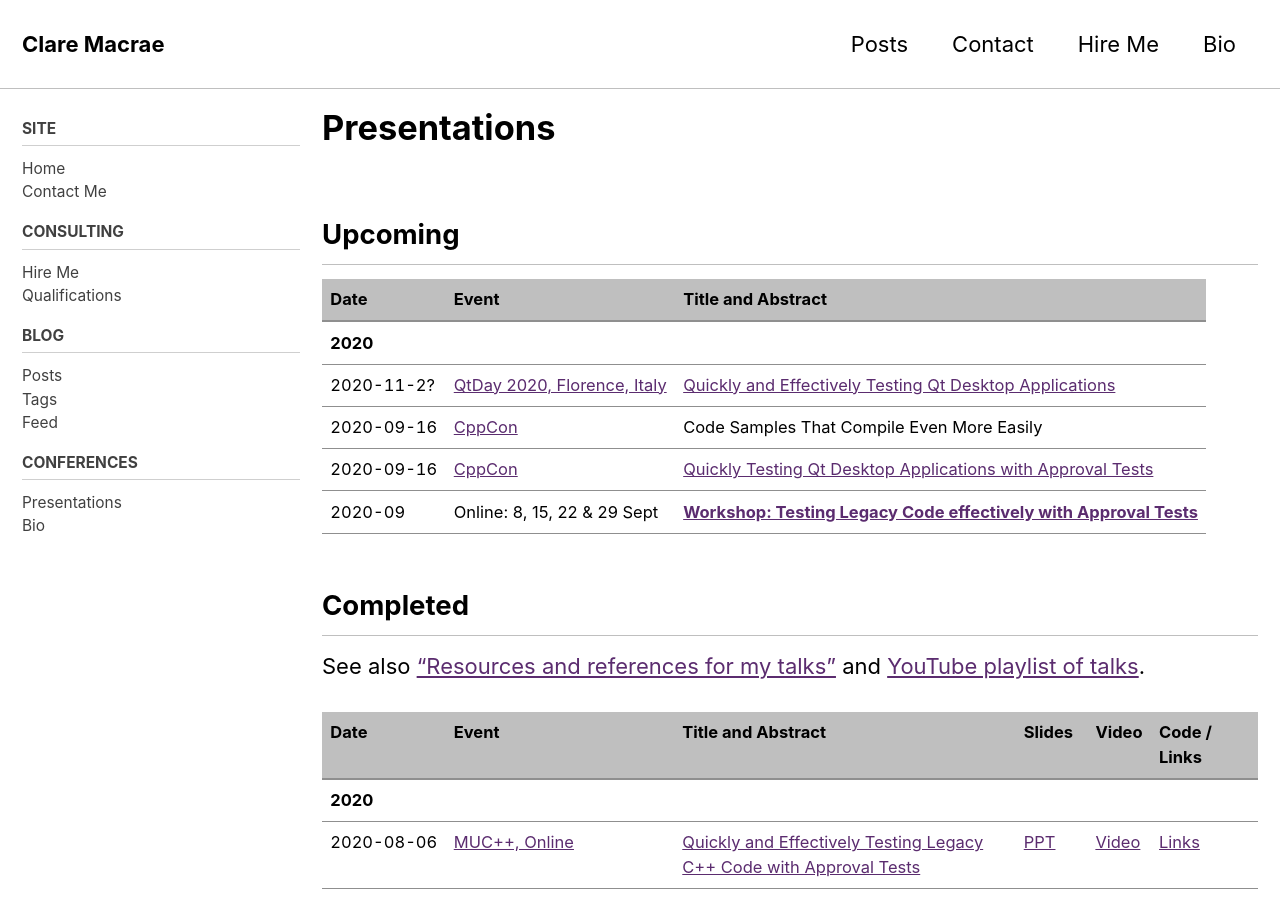
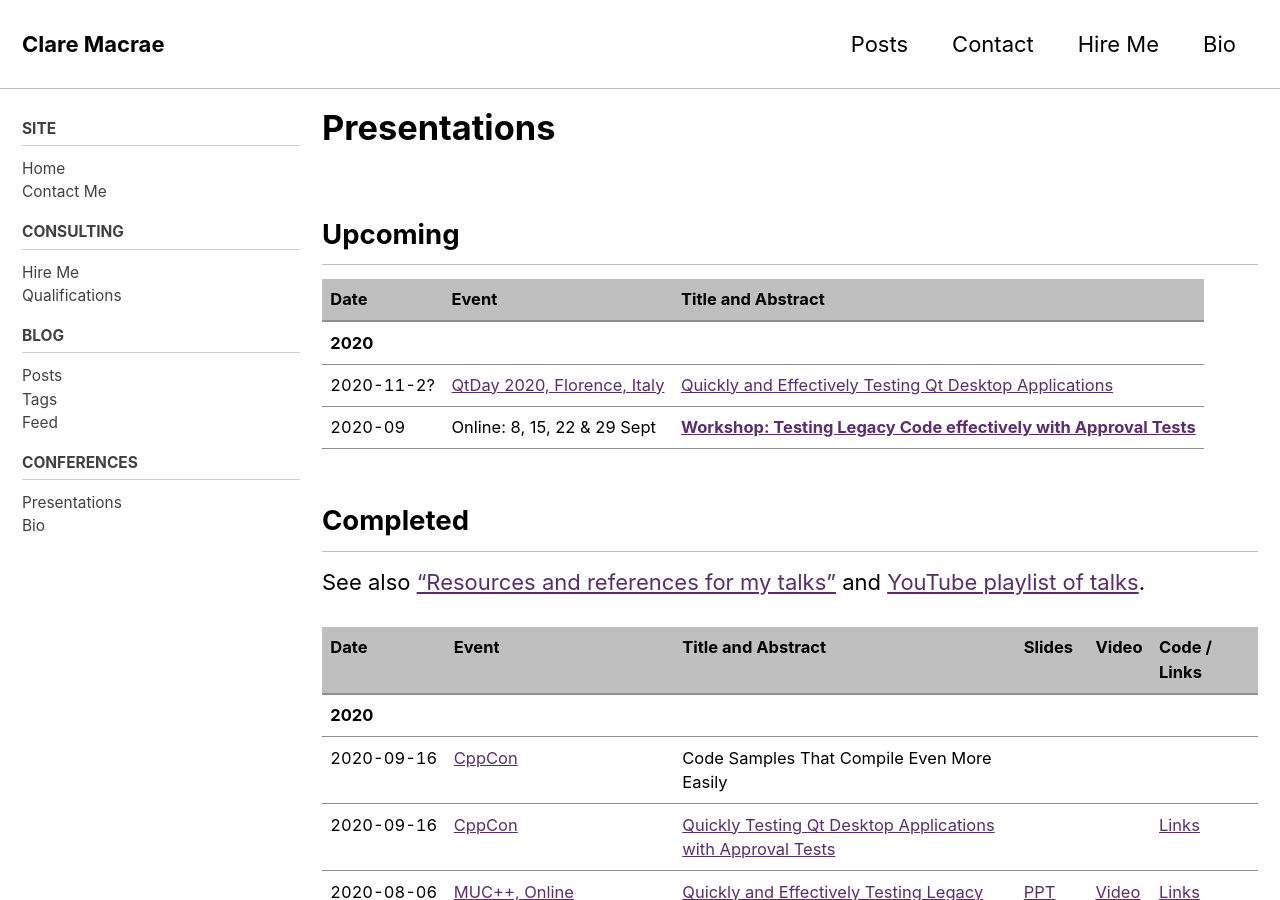
Before and after one commit to claremacrae/claremacrae.github.io, a Jekyll site: the page built from conferences/presentations.md, in a window 1280 px wide and 900 px high. Built offline with Jekyll 4.4.1, drawn with Linux system fonts in a browser that asks for light colours; cached includes are drawn as plain includes; nearby versions of some CDN libraries; some of the changed lines change nothing that is shown.

Commit message:
Move CppCon talks to Completed

```diff
--- a/conferences/presentations.md
+++ b/conferences/presentations.md
@@ -12,8 +12,6 @@ read_time: false
 | ----- | ----- | ------------------ |
 | **2020** | &nbsp; | &nbsp; |
 | <span class="text-tabular-dates">2020-11-2?</span> | [QtDay 2020, Florence,&nbsp;Italy](https://www.qtday.it/) | [Quickly and Effectively Testing Qt Desktop Applications](https://www.qtday.it/agenda/speakers/573234) |
-| <span class="text-tabular-dates">2020-09-16</span> | [CppCon](https://cppcon.org) | Code Samples That Compile Even More Easily |
-| <span class="text-tabular-dates">2020-09-16</span> | [CppCon](https://cppcon.org) | [Quickly Testing Qt Desktop Applications with Approval Tests](https://cppcon2020.sched.com/event/e7BA/quickly-testing-qt-desktop-applications-with-approval-tests) |
 | <span class="text-tabular-dates">2020-09</span> | Online: 8, 15, 22 & 29 Sept | [**Workshop: Testing Legacy Code effectively with Approval Tests**](https://claremacrae.co.uk/blog/2020/07/approvaltests-training-course) |
 
 ## Completed
@@ -23,6 +21,8 @@ See also ["Resources and references for my talks"](https://github.com/claremacra
 | Date  | Event | Title and Abstract | Slides  | Video | Code / Links |
 | ----- | ----- | ------------------ | ------- | ----- | ------------ |
 | **2020** | &nbsp; | &nbsp; | &nbsp; | &nbsp; | &nbsp; |
+| <span class="text-tabular-dates">2020-09-16</span> | [CppCon](https://cppcon.org) | Code Samples That Compile Even More Easily |
+| <span class="text-tabular-dates">2020-09-16</span> | [CppCon](https://cppcon.org) | [Quickly Testing Qt Desktop Applications with Approval Tests](https://cppcon2020.sched.com/event/e7BA/quickly-testing-qt-desktop-applications-with-approval-tests) | &nbsp; | &nbsp; | [Links](https://github.com/claremacrae/talks/blob/main/Quickly_Testing_Qt_Desktop_Applications.md#top)
 | <span class="text-tabular-dates">2020-08-06</span> | [MUC++, Online](https://www.meetup.com/MUCplusplus/) | [Quickly and Effectively Testing Legacy C++ Code with Approval Tests](https://www.meetup.com/MUCplusplus/events/272038301/) | [PPT](https://www.slideshare.net/ClareMacrae/quickly-and-effectively-testing-legacy-c-code-with-approval-tests-mu-cpp) | [Video](https://youtu.be/vtWnqqSUzrY) | [Links](https://github.com/claremacrae/talks/blob/main/Quickly_and_Effectively_Testing_Legacy_C++_Code_with_Approval_Tests.md#top) |
 | <span class="text-tabular-dates">2020-07-22</span> | [C++ on Sea, Online](https://cpponsea.uk/) | [Testing Legacy Code effectively with Approval Tests: 1-day workshop, presented jointly with Llewellyn Falco](https://cpponsea.uk/2020/sessions/workshop_testing-legacy-code-effectively-with-approval-tests.html) | &nbsp; | &nbsp; | &nbsp; |
 | <span class="text-tabular-dates">2020-07-16</span> | [C++ on Sea, Online](https://cpponsea.uk/) | Code Samples that Actually Compile  | [PDF](https://github.com/philsquared/cpponsea-slides/blob/master/2020/LightningTalks/Clare%20Macrae%20-%20Code%20Samples%20that%20Actually%20Compile.pdf) | [Video](https://www.youtube.com/watch?v=KtxTlBeVYiE) | &nbsp; |
```
